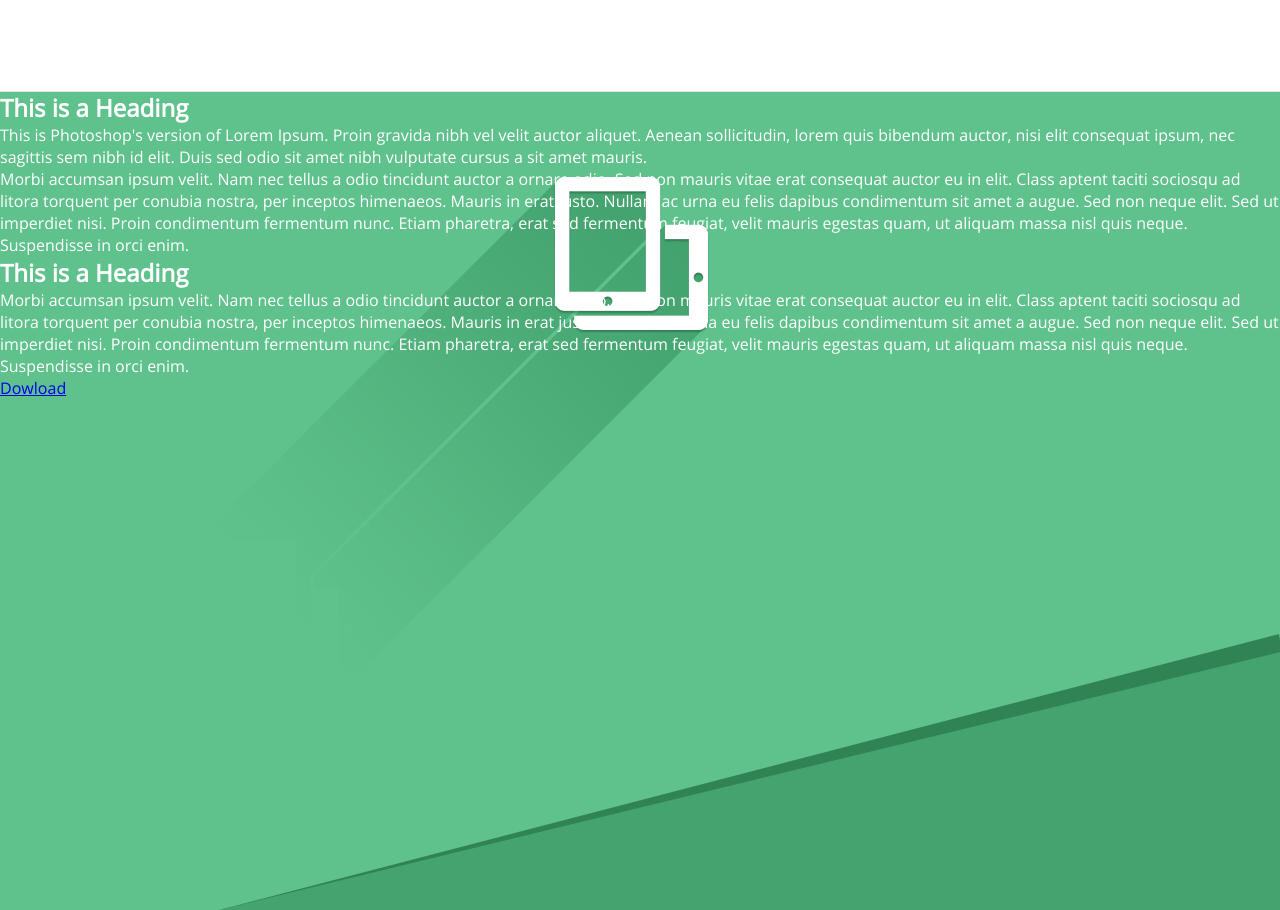
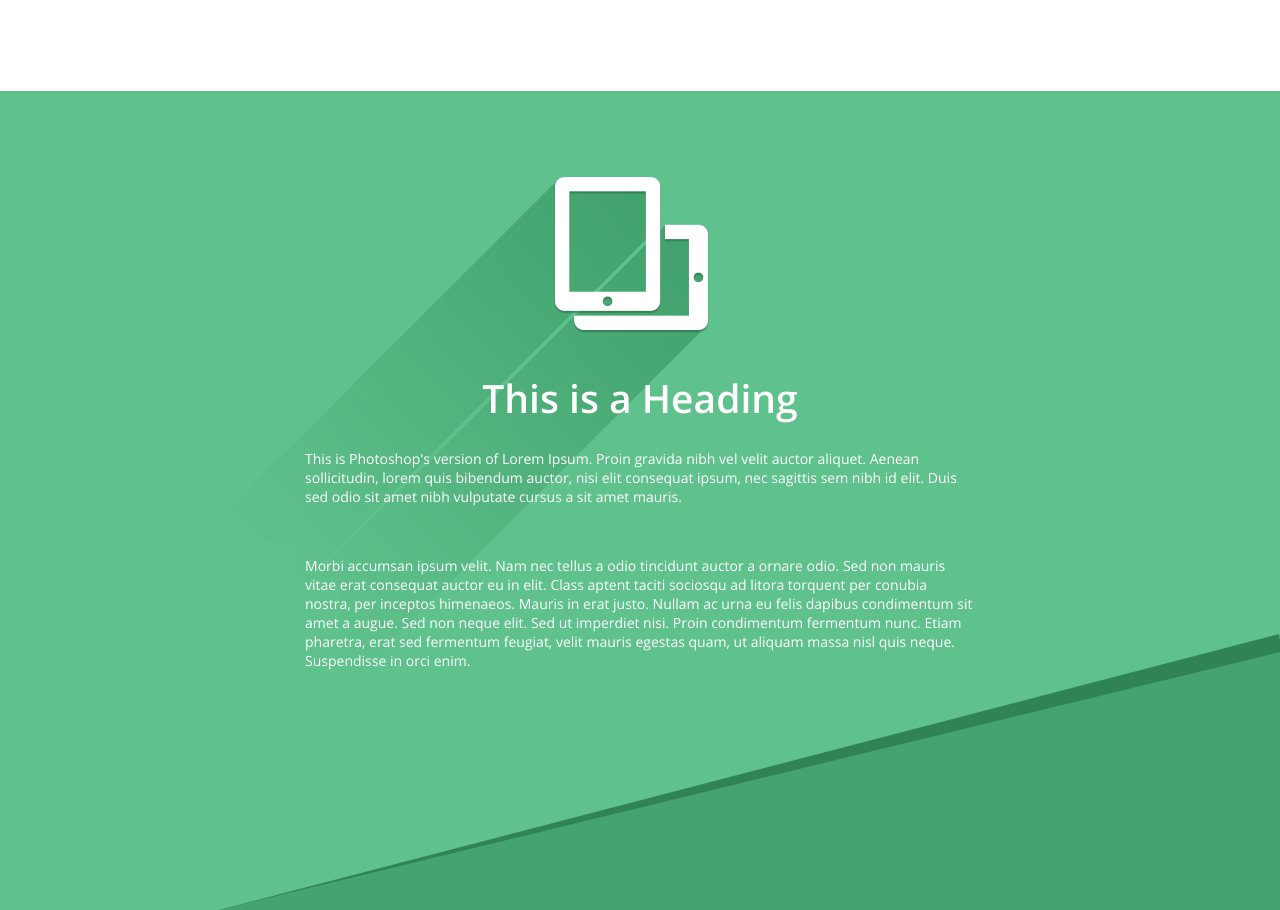
Before and after one commit to dmitriydudnikov/dmitriydudnikov.github.io, a plain HTML site: page simple_landing/index.html in a window 1280 px wide. Shown: the part 1109-2019 px from the top of the page. Drawn offline with Linux system fonts and the light colour scheme.

Commit message:
Добавил оставшийся текст. Добавил ссылку. Исправил стили.

```diff
--- a/simple_landing/css/style.css
+++ b/simple_landing/css/style.css
@@ -21,6 +21,8 @@ body{
 	width: 1280px;
 	font-family: Open Sans;
 }
+
+
 /*HEADER*/
 header{
 	height: 400px;
@@ -109,7 +111,6 @@ form button:hover{
 /*FILES*/
 .files{
 	min-height: 220px;
-	outline:1px solid #E5E5E5;
 	padding-left: 215px;
 	padding-top: 180px;
 }
@@ -157,9 +158,52 @@ form button:hover{
 
 /*INFO*/
 .info{
-	height: 1352px;
+	height: 1072px;
 	background: url(../images/box-setr.png);
+	background-repeat: no-repeat;
 	color: #fff;
+	padding-top: 280px;
+}
+
+.info h1{
+	margin-bottom: 25px;
+	font-size: 39px;
+	font-family: Open Sans Semibold;
+}
+
+.info p{
+	font-size: 14px;
+}
+
+.tablet{
+	margin: 0 305px;
+}
+
+.tablet h1{
+	text-align: center;
+}
+
+.tablet p:last-child{
+	margin-top: 50px;
+}
+
+.desktop{
+	margin: 320px 170px 0 605px;
+}
+
+.desktop a{
+	display: block;
+	text-decoration: none;
+	color: #fff;
+	margin-top: 30px;
+	border: 4px solid #fff;
+	height: 54px;
+	line-height: 54px;
+	width: 200px;
+	text-align: center;
+	border-radius: 10px;
+	font-size: 28px;
+	font-family: Open Sans Semibold;
 }
 
 /*INFO*/
@@ -204,6 +248,8 @@ form button:hover{
 	margin-left: 5px;
 	padding-top: 10px;
 	padding-left: 10px;
+	color:#999999;
+	font-family: Open Sans;
 }
 
 .contact button{
@@ -224,5 +270,6 @@ footer{
 	color: #fff;
 	background: #43A06D;
 	margin-top: -4px;
+	font-size: 14px;
 }
 /*FOOTER*/
--- a/simple_landing/index.html
+++ b/simple_landing/index.html
@@ -1,13 +1,11 @@
 <!DOCTYPE html>
 <html>
-	<head>
-		<meta http-equiv="Content-Type" content="text/html; charset=utf-8" />
+<head>
+	<meta http-equiv="Content-Type" content="text/html; charset=utf-8" />
 
-		<title>Шаблон</title>
+	<title>Простой фиксированный лендинг</title>
 
-		<link href="css/style.css" type="text/css" rel="stylesheet">
-
-<script>document.write('<script src="http://' + (location.host || 'localhost').split(':')[0] + ':35729/livereload.js?snipver=1"></' + 'script>')</script>
+	<link href="css/style.css" type="text/css" rel="stylesheet">
 
 </head>
 <body>
```
